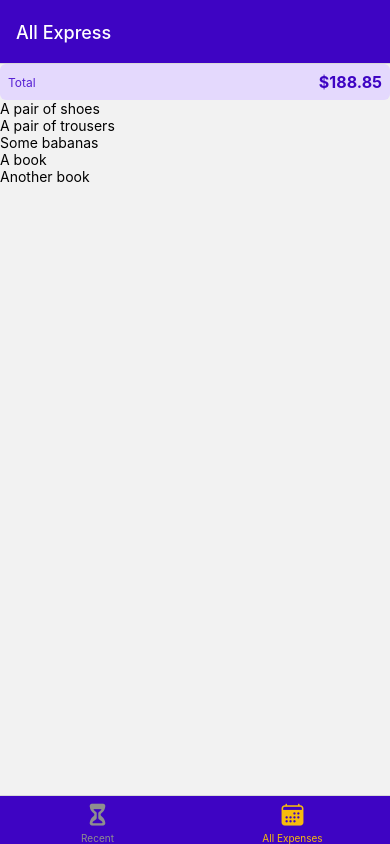
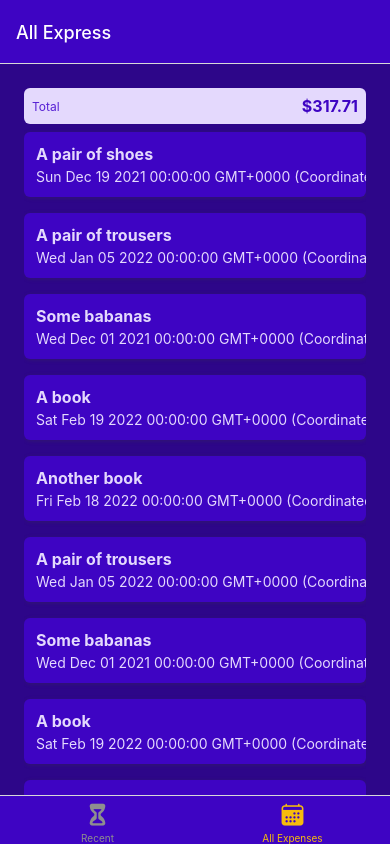
Before and after one commit to korayerdem89/TrackerApp, a React Native app: screen /AllExpenses in a window 390 px wide. Built offline with nearby package versions, Linux system fonts and the light colour scheme.

Commit message:
basic general design has been made

```diff
--- /dev/null
+++ b/components/ExpensesOutput/ExpenseItem.js
@@ -0,0 +1,58 @@
+import { Pressable, StyleSheet, View, Text } from "react-native";
+import { GlobalStyles } from "../../constants/styles";
+
+function ExpenseItem({ description, amount, date }) {
+  return (
+    <Pressable>
+      <View style={styles.expenseItem}>
+        <View>
+          <Text style={[styles.textBase, styles.description]}>
+            {description}
+          </Text>
+          <Text style={styles.textBase}>{date.toString()}</Text>
+        </View>
+        <View style={styles.amountContainer}>
+          <Text style={styles.amount}>{amount}</Text>
+        </View>
+      </View>
+    </Pressable>
+  );
+}
+
+export default ExpenseItem;
+
+const styles = StyleSheet.create({
+  expenseItem: {
+    padding: 12,
+    marginVertical: 8,
+    backgroundColor: GlobalStyles.colors.primary500,
+    flexDirection: "row",
+    justifyContent: "space-between",
+    borderRadius: 6,
+    elevation: 3,
+    shadowColor: GlobalStyles.colors.gray500,
+    shadowRadius: 4,
+    shadowOffset: { width: 1, height: 1 },
+    shadowOpacity: 0.4,
+  },
+  textBase: {
+    color: GlobalStyles.colors.primary50,
+  },
+  description: {
+    fontSize: 16,
+    marginBottom: 4,
+    fontWeight: "bold",
+  },
+  amountContainer: {
+    paddingHorizontal: 12,
+    paddingVertical: 4,
+    backgroundColor: "white",
+    justifyContent: "center",
+    alignItems: "center",
+    borderRadius: 4,
+  },
+  amount: {
+    color: GlobalStyles.colors.primary500,
+    fontWeight: "bold",
+  },
+});
--- a/components/ExpensesOutput/ExpensesList.js
+++ b/components/ExpensesOutput/ExpensesList.js
@@ -1,7 +1,9 @@
-import { FlatList, Text } from "react-native";
+import { FlatList, Text, StyleSheet } from "react-native";
+import ExpenseItem from './ExpenseItem';
+
 
 function renderExpenseItem(itemData) {
-  return <Text>{itemData.item.description}</Text>
+  return <ExpenseItem {...itemData.item} />;
 }
 
 
@@ -11,3 +13,8 @@
 }
 
 export default ExpensesList;
+
+
+const styles = StyleSheet.create({
+
+})
--- a/components/ExpensesOutput/ExpensesOutput.js
+++ b/components/ExpensesOutput/ExpensesOutput.js
@@ -1,6 +1,7 @@
-import { View } from 'react-native'
+import { View, StyleSheet } from 'react-native'
 import ExpensesSummary from './ExpensesSummary';
 import ExpensesList from './ExpensesList';
+import { GlobalStyles } from '../../constants/styles';
 
 const DUMMY_EXPENSES = [
     {
@@ -32,12 +33,36 @@
         description: 'Another book',
         amount:18.59,
         date: new Date('2022-02-18')
+    },
+    {
+        id: 'e6',
+        description: 'A pair of trousers',
+        amount: 89.29,
+        date: new Date('2022-01-05')
+    },
+    {
+        id: 'e7',
+        description: 'Some babanas',
+        amount: 5.99,
+        date: new Date('2021-12-01')
+    },
+    {
+        id: 'e8',
+        description: 'A book',
+        amount:14.99,
+        date: new Date('2022-02-19')
+    },
+    {
+        id: 'e9',
+        description: 'Another book',
+        amount:18.59,
+        date: new Date('2022-02-18')
     }
 ]
 
 function ExpensesOutput({ expensesPeriod }) {
   return (
-    <View>
+    <View style={styles.container}>
       <ExpensesSummary expenses={DUMMY_EXPENSES} periodName={expensesPeriod} />
       <ExpensesList expenses={DUMMY_EXPENSES} />
     </View>
@@ -45,3 +70,15 @@
 }
 
 export default ExpensesOutput;
+
+
+const styles = StyleSheet.create({
+  container:{
+    flex:1,
+    paddingHorizontal:24,
+    paddingTop:24,
+    paddingBottom:0,
+    backgroundColor: GlobalStyles.colors.primary700
+  },
+
+})
```
